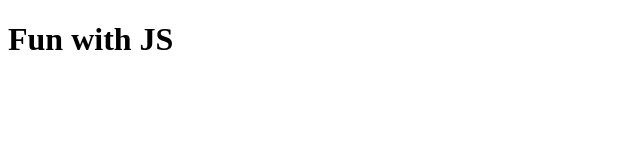
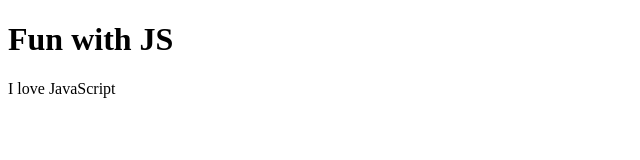
Before and after one commit to nazimfeni/JavaScript_Tutorial, a plain HTML site: page Day-1/index.html in a window 1280 px wide. Shown: the whole page, without its empty margins (0-640 px from the left). Drawn offline with Linux system fonts and the light colour scheme.

Commit message:
updated readme.md file

```diff
--- a/Day-1/app.js
+++ b/Day-1/app.js
@@ -1,4 +1,5 @@
 window.alert("Hello World");
+document.getElementById("test").innerText = "I love JavaScript";
 //console.log("Hello World");
 
 function display(){
--- a/Day-1/index.html
+++ b/Day-1/index.html
@@ -9,6 +9,7 @@
 
 <body>
     <h1>Fun with JS</h1>
+    <p id="test"></p>
     <script src="app.js"></script>
 </body>
 
```
Also changed, not shown: 1 other file.
